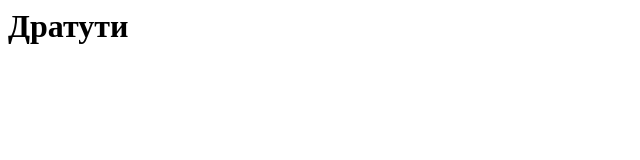
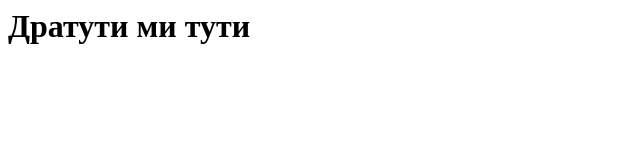
Before and after one commit to Konya4ok/Test, a plain HTML site: page index.html in a window 1280 px wide. Shown: the whole page, without its empty margins (0-640 px from the left). Drawn offline with Linux system fonts and the light colour scheme.

Commit message:
З'явився заголовок "Дратути ми тути"

```diff
--- a/index.html
+++ b/index.html
@@ -1,3 +1,3 @@
 <HTML>
-  <h1>Дратути</h1>
+  <h1>Дратути ми тути</h1>
 </HTML>
```
